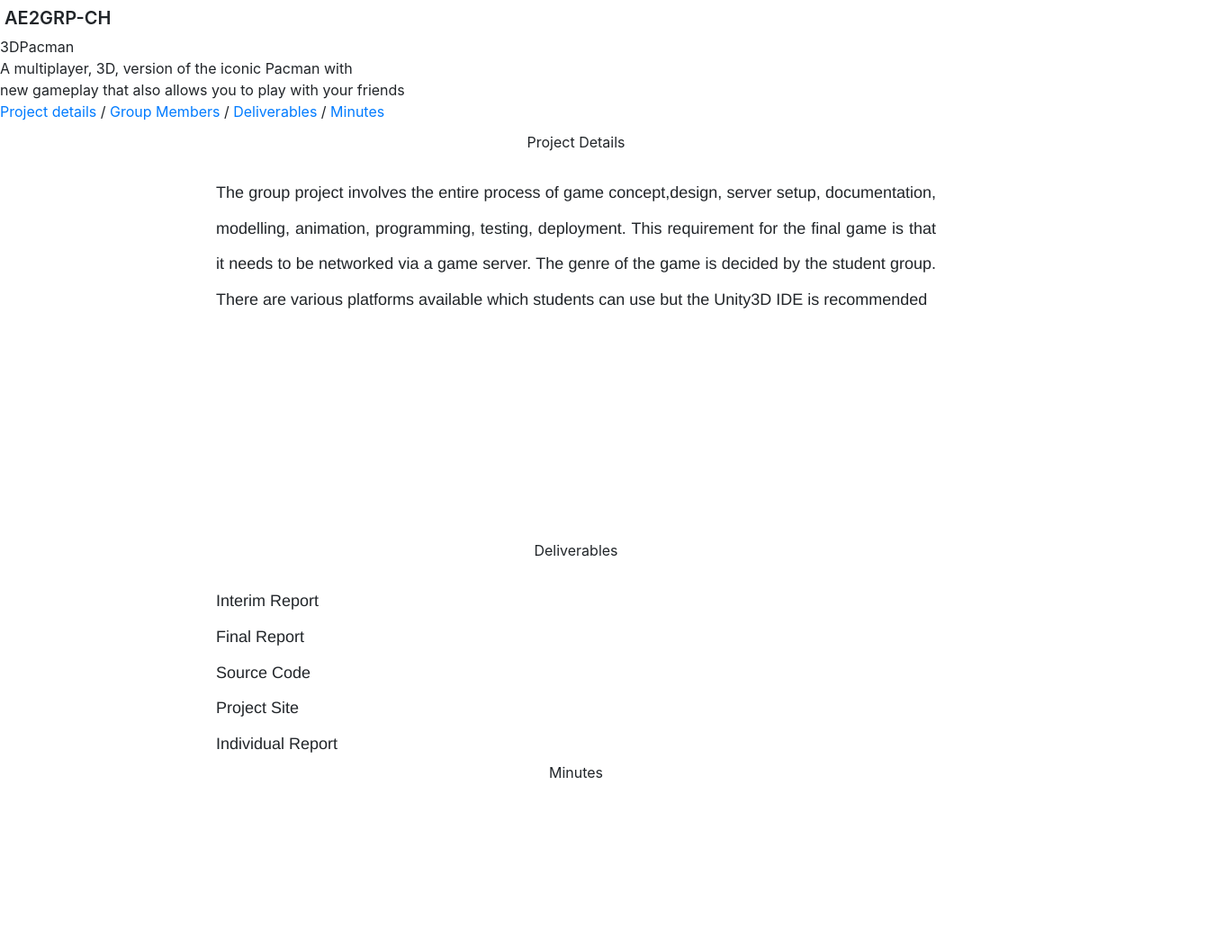
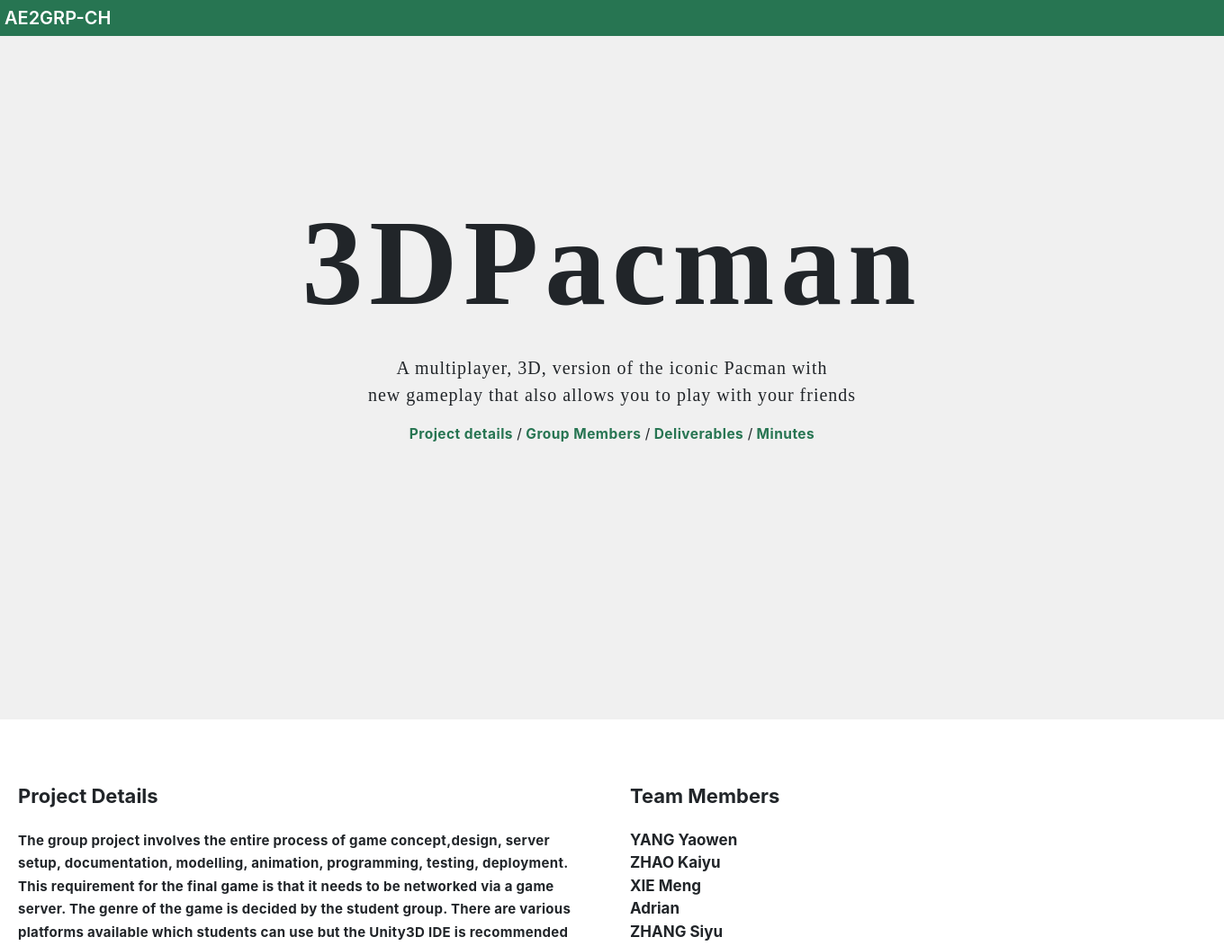
Before and after one commit to adrianhartanto0/web, a plain HTML site: page index.html in a window 1280 px wide. Shown: the top 1052 px of the page at 90% size, 1360 px wide, since content can reach past the window. Before the commit the page ends 871 px from the top, so only its background shows below. Drawn offline with nearby package versions, Linux system fonts and the light colour scheme.

Commit message:
new css file

```diff
--- a/css/index.css
+++ b/css/index.css
@@ -1,27 +1,22 @@
 body{margin:0;padding:0;}
 p{margin:0;}
-
-.hidden1{display:none !important;opacity:0;}
-.visible1{display:block !important;}
-
-.container{width:1300px;}
-
-.choice{width:9%;margin:5px 0 0 91%;}
-.header{height:40px;padding:5px;}
-.header > .right{font-size:11.5pt;}
-.header > .left{font-size:15pt;}
-.header > .left,.header > .right{float:left;width:50%;font-weight:600;}
-
-
-.nav-content{display:inline-block;cursor:pointer;margin:0 5px;}
-.bottom{text-align:center;padding:10px 0 0 0;}
-.btn-default{border-color:#8dcf8a;border:3.5px solid #8dcf8a;font-size: 16px}
-
-.selected{opacity:0.6;}
-
-
-.member{float:left;width:220px;text-align: center;font-size: 15pt}
-.member > img{width:170px;}
-.member > p{font-size:12pt;margin:5px 0 0 0;}
-.members{width:1100px !important;opacity:0;}
-.content{width:800px;text-align: justify;margin:25px auto 0;font:18px Helvetica;line-height: 2.2em}
+.main-container{width:1360px;margin:0 auto}
+.top{height:100%;background:#f0f0f0}
+.header{height:40px;padding:5px;background:#277552;color:#fff;}
+.header > .left{font-size:15pt;float:left;width:50%;font-weight:600;}
+.top-content{text-align:center;margin:11% auto 5% auto;}
+.top-content .title > p{font-family:Wawati Sc;font-size:20px;letter-spacing: 0.05em}
+.top-content-links{margin:17px 0 0 0;font-size:15.5px;}
+.top-content-links p > a{text-decoration: none;font-weight:bold;letter-spacing: 0.03em;color:#277552;cursor:pointer}
+.bottom{height100%;padding:3.6% 0 0 0;margin:0;}
+.tab-title{font-size:22px;font-weight:700;margin:0 0 20px 0}
+.row1,.row2{height:50%}
+.left,.right{float:left;width:50%;}
+.item{padding:20px;height:100% !important}
+#gamename{font-family:Avenir Black;font-size:8.5em;font-weight:bold}
+.first1{margin:0}
+.deliverables{height:275px;clear:both}
+.description > p{font-size:15px;line-height:1.7em;letter-spacing:0.02em}
+.members{width:100% !important;}
+.content{font-size:17px;font-weight:bold}
+.tab-content{margin:30px 0 0 0}}
```
